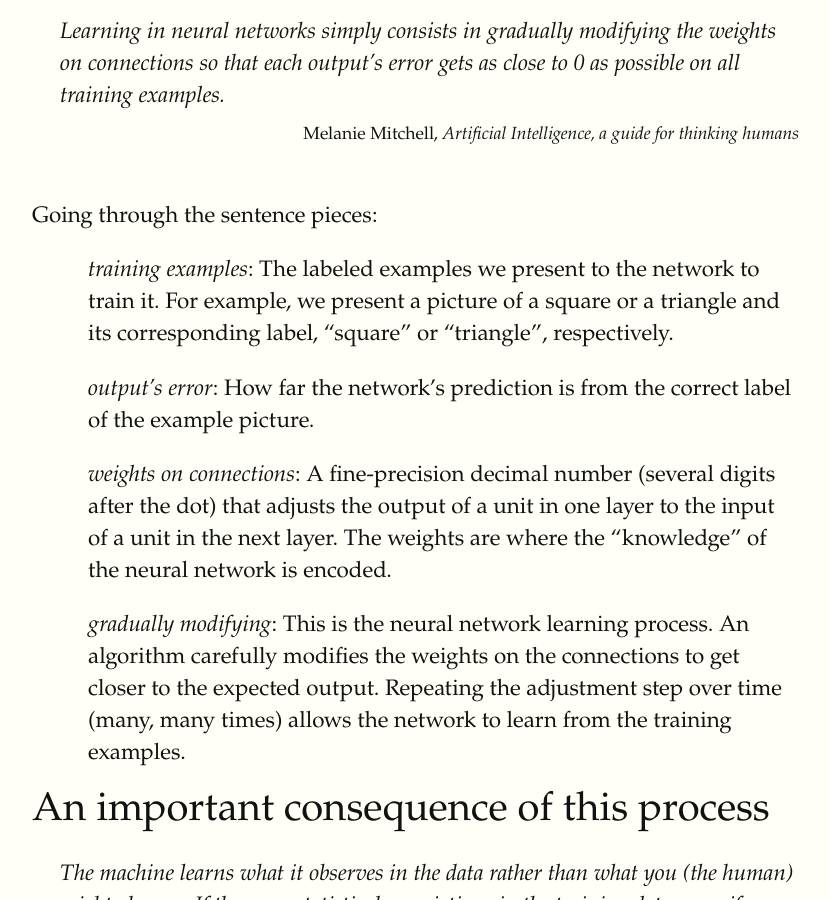
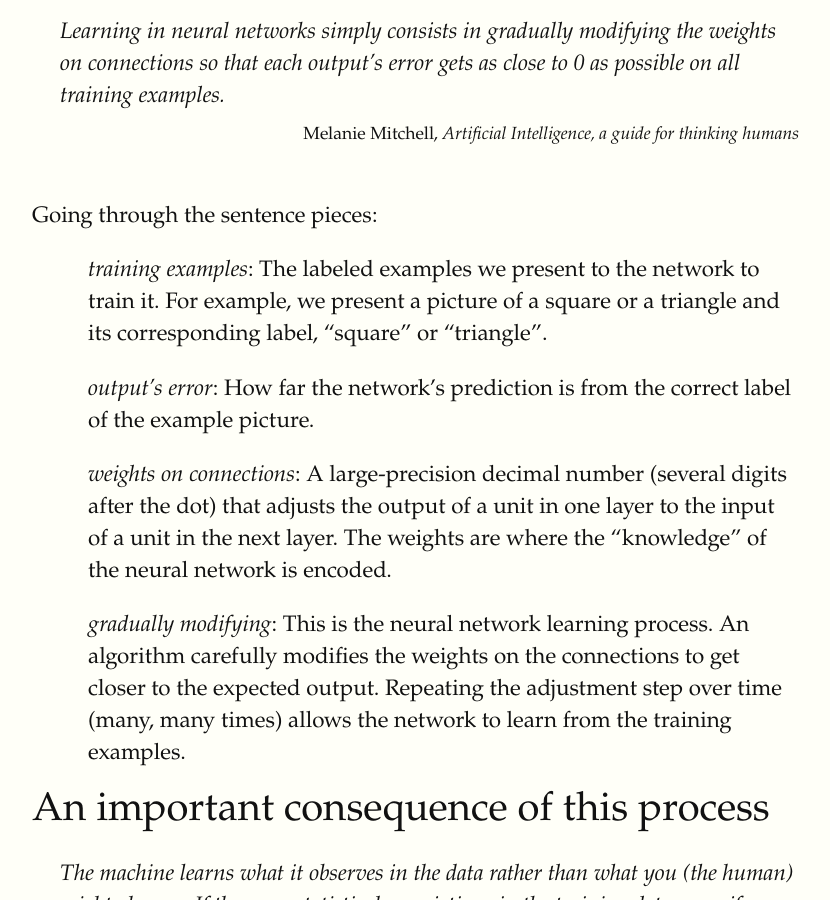
Before and after one commit to cgarbin/cgarbin.github.io, a Jekyll site: the page built from _posts/2021-04-10-machine-learning-but-not-understanding.md, in a window 1280 px wide and 900 px high, scrolled down 1528 px. Shown: the whole window, without its empty margins (128-958 px from the left). Built offline with Jekyll 4.4.1, drawn with Linux system fonts in a browser that asks for light colours; some web fonts are replaced; some of the changed text lies outside the part shown.

Commit message:
Small adjustments to the text

```diff
--- a/_posts/2021-04-10-machine-learning-but-not-understanding.md
+++ b/_posts/2021-04-10-machine-learning-but-not-understanding.md
@@ -30,9 +30,9 @@
 
 Going through the sentence pieces:
 
-- _training examples_: The labeled examples we present to the network to train it. For example, we present a picture of a square or a triangle and its corresponding label, "square" or "triangle", respectively.
+- _training examples_: The labeled examples we present to the network to train it. For example, we present a picture of a square or a triangle and its corresponding label, "square" or "triangle".
 - _output's error_: How far the network's prediction is from the correct label of the example picture.
-- _weights on connections_: A fine-precision decimal number (several digits after the dot) that adjusts the output of a unit in one layer to the input of a unit in the next layer. The weights are where the "knowledge" of the neural network is encoded.
+- _weights on connections_: A large-precision decimal number (several digits after the dot) that adjusts the output of a unit in one layer to the input of a unit in the next layer. The weights are where the "knowledge" of the neural network is encoded.
 - _gradually modifying_: This is the neural network learning process. An algorithm carefully modifies the weights on the connections to get closer to the expected output. Repeating the adjustment step over time (many, many times) allows the network to learn from the training examples.
 
 # An important consequence of this process
@@ -157,7 +157,7 @@
 
 {% newthought 'In the first section' %} we changed the shape of an object. In this section we will not change the object. We will change the environment instead.
 
-We will train a neural network to classify squares and triangles again. This time they are in different environments, represented by different background colors. The squares are in a lighter background and the triangles are on a dark(er) background (we can think of the background as "twilight" and "night").
+We will train a neural network to classify squares and triangles again. This time they are in different environments, represented by different background colors. The squares are in a lighter background and the triangles are on a dark(er) background (we can think of the backgrounds as "twilight" and "night").
 
 The picture below shows how they look like.
 
@@ -218,7 +218,7 @@
 
 Deep learning has successfully improved our lives. It's "just" a matter of understanding its limitations, applying it judiciously, for the tasks that it's well suited.
 
-To do that we need to educate the general public and, more importantly, the technical community. Too often we hype the next "AI has achieved humanlike performance in (some task here)", when in fact we should say "under these specific circumstances, for this specific application, AI has performed well".
+To do that we need to educate the general public and, more importantly, the technical community. Too often we hype the next "AI has achieved humanlike performance in _some task here_", when in fact we should say "under these specific circumstances, for this specific application, AI has performed well".
 
 # Source code for the experiments
 
```
Also changed, not shown: other parts of _posts/2021-04-10-machine-learning-but-not-understanding.md (+3 -3 lines).
